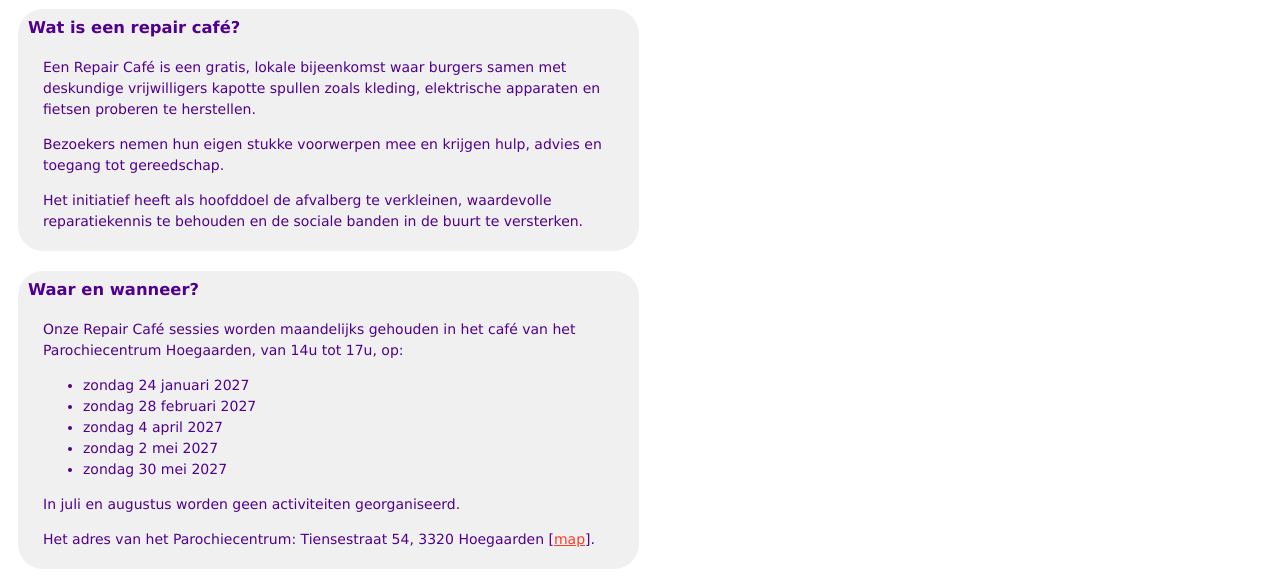
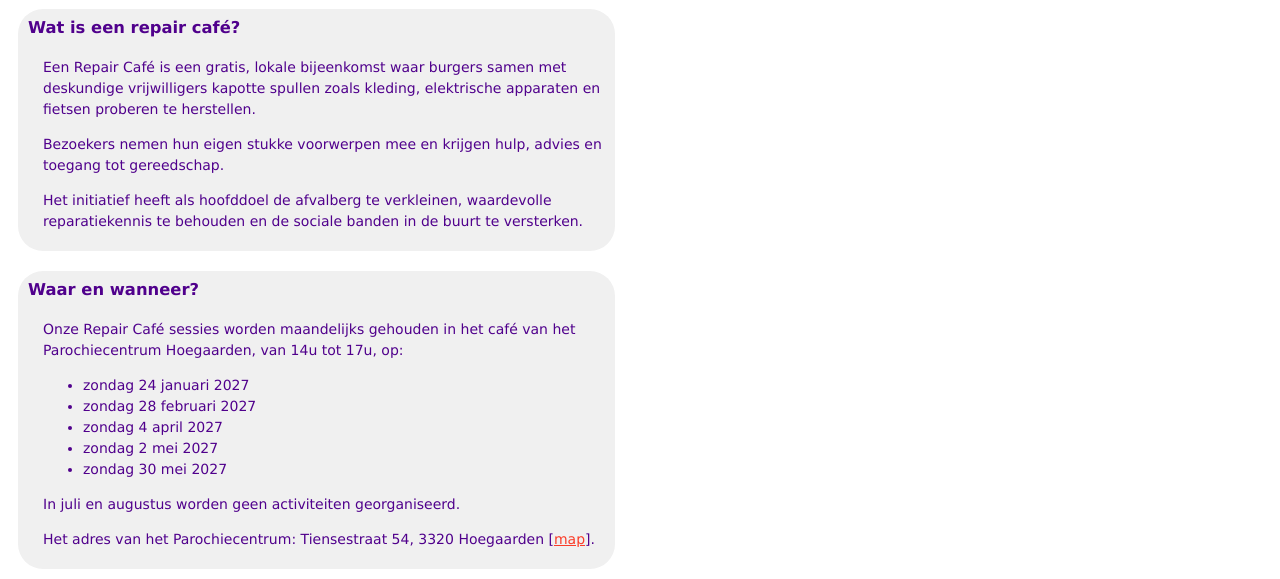
Before and after one commit to xnezor/hauthem, a plain HTML site: page rc-hoegaarden/index.html in a window 1280 px wide. Shown: the part 221-800 px from the top of the page. Drawn offline with Linux system fonts and the light colour scheme.

Commit message:
Update styles.css

```diff
--- a/rc-hoegaarden/styles.css
+++ b/rc-hoegaarden/styles.css
@@ -29,7 +29,7 @@ hr {
   margin-bottom: 10px;
   margin-left: 0px;
   margin-right: 20px;
-  width: 49%;
+  width: 47%;
   height: 100%;
   display: inline-block;
 }
```
